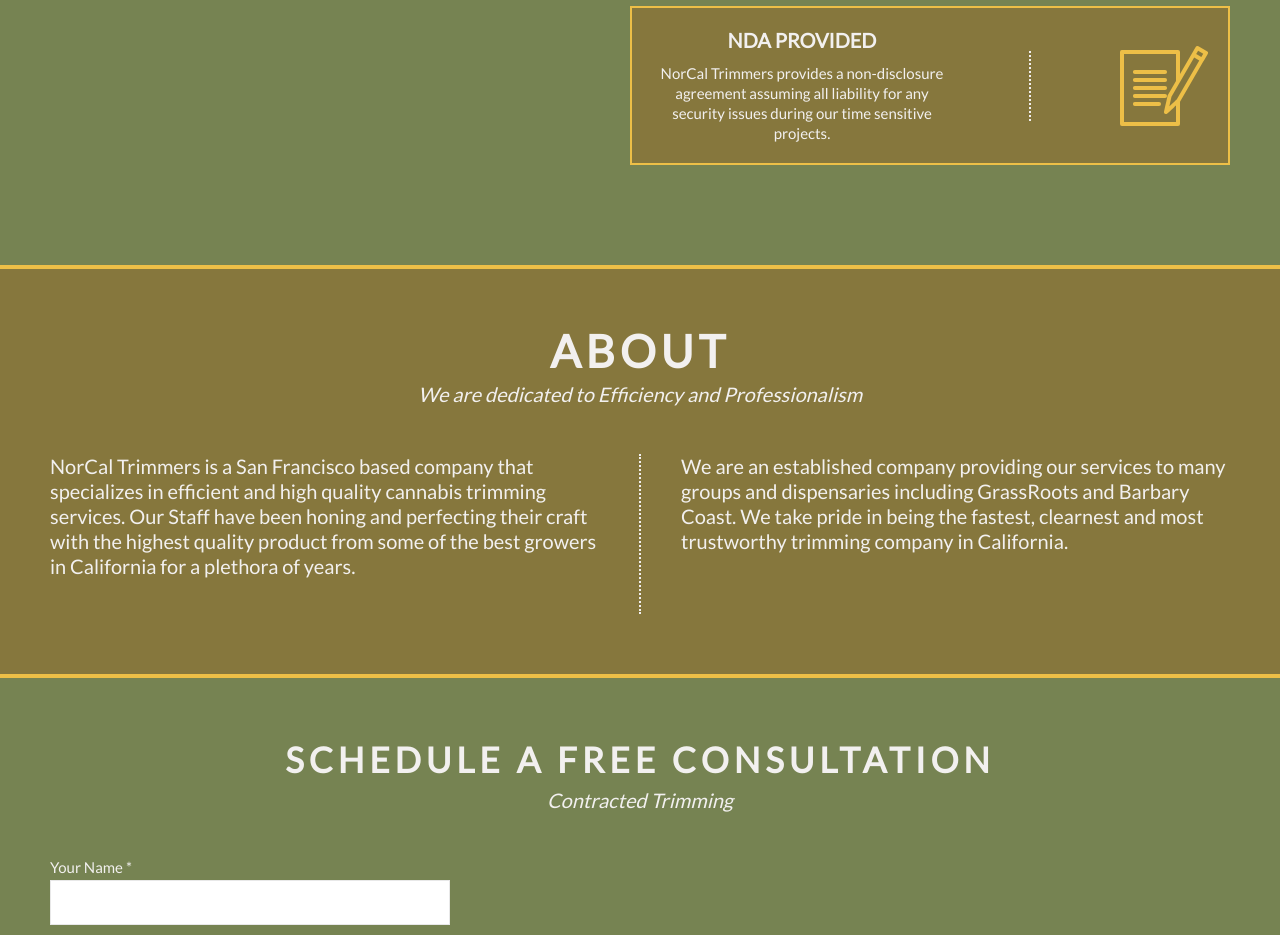
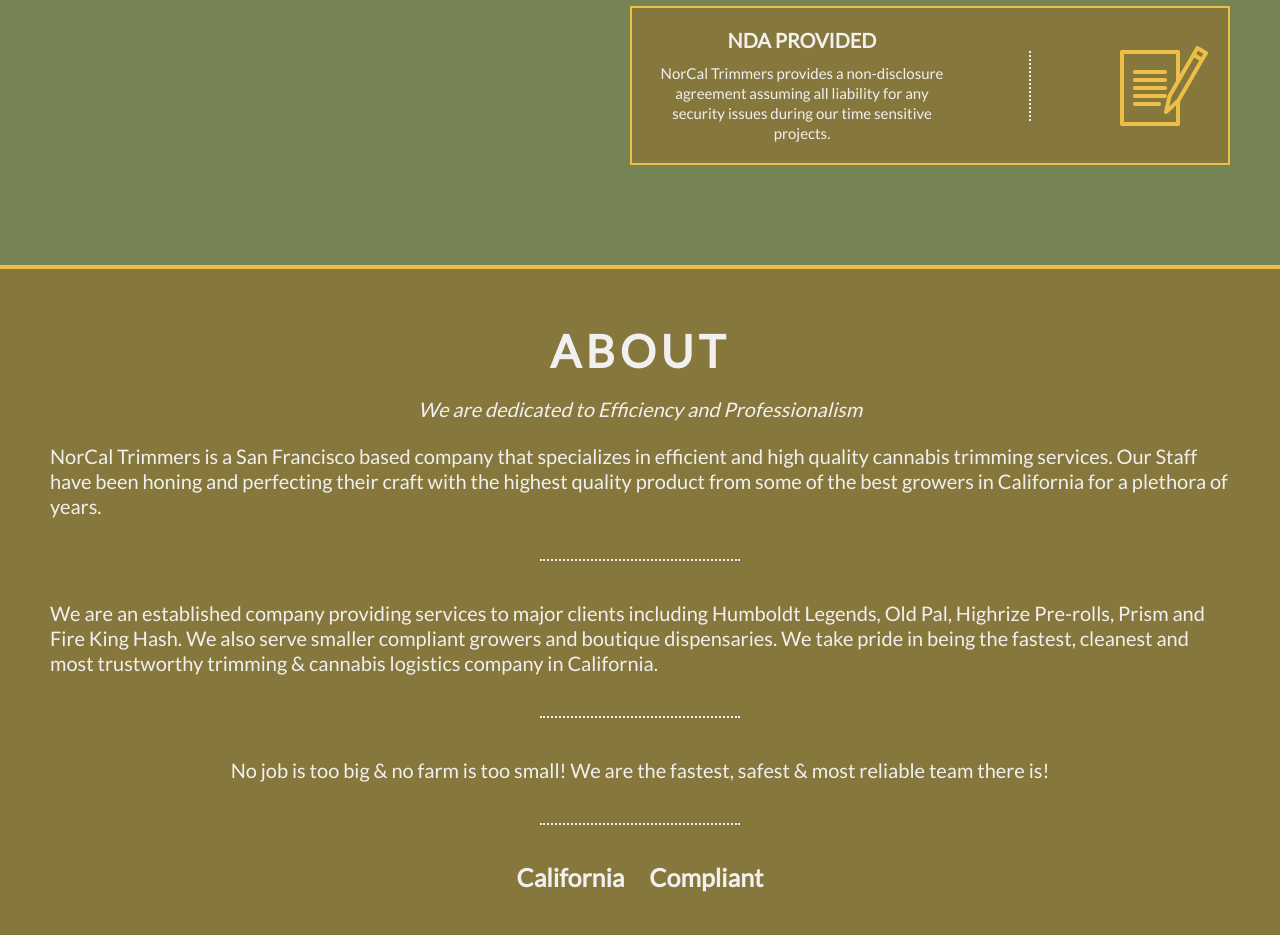
Before and after one commit to norcaltrim/norcaltrim.github.io, a website: page app/index.html in a window 1280 px wide. Shown: the part 1843-2778 px from the top of the page. Drawn offline with nearby package versions, Linux system fonts and the light colour scheme; files that its build step writes are made by us from their sources; files whose address does not match are found by name; a web font is replaced by a local one.

Commit message:
copy and style changes

```diff
--- a/app/index.html
+++ b/app/index.html
@@ -132,7 +132,11 @@
                     <article class="about-container">
                         <p class="about-tile">NorCal Trimmers is a San Francisco based company that specializes in efficient and high quality cannabis trimming services. Our Staff have been honing and perfecting their craft with the highest quality product from some of the best growers in California for a plethora of years.</p>
                         <div class="about-divider"></div>
-                        <p class="about-tile">We are an established company providing our services to many groups and dispensaries including GrassRoots and Barbary Coast. We take pride in being the fastest, clearnest and most trustworthy trimming company in California.</p>
+                        <p class="about-tile">We are an established company providing services to major clients including Humboldt Legends, Old Pal, Highrize Pre-rolls, Prism and Fire King Hash. We also serve smaller compliant growers and boutique dispensaries. We take pride in being the fastest, cleanest and most trustworthy trimming & cannabis logistics company in California.</p>
+                        <div class="about-divider"></div>
+                        <p class="about-tile">No job is too big & no farm is too small! We are the fastest, safest & most reliable team there is!</p>
+                        <div class="about-divider"></div>
+                        <p class="about-footer">California Compliant</p>
                     </article>
                 </div>
             </section>
@@ -143,7 +147,7 @@
                   <h2 class="contact-content-title">Schedule a Free Consultation</h2>
                   <h3 class="contact-secondary-text">Contracted Trimming</h3>
                   <article class="contact-container">
-                      <form class="contact-form" action="https://formspree.io/norcaltrimmers@budtendersbible.com" method="POST">
+                      <form class="contact-form" action="https://formspree.io/mookie@budtendersbible.com" method="POST">
                           <input type="text" name="_gotcha" style="display:none" />
                           <label class="form-input-wrapper">
                               <span class="form-input-text">Your Name</span>
@@ -174,7 +178,7 @@
                       </form>
                       <div class="contact-right-container">
                           <img class="contact-logo-image" alt="norcaltrimmers logo" src="/images/logo-medium.jpg" />
-                          <a class="contact-mail-link" href="mailto:norcaltrimmers@budtendersbible.com">norcaltrimmers@budtendersbible.com</a>
+                          <a class="contact-mail-link" href="mailto:norcaltrimmers@budtendersbible.com">mookie@budtendersbible.com</a>
                           <div class="contact-phone-text">(415) 404-8362</div>
                       </div>
                   </article>
@@ -195,7 +199,7 @@
                     </a>
                 </nav>
                 <nav class="footer-contact-nav">
-                    <a class="footer-mail-link" href="mailto:norcaltrimmers@budtendersbible.com">norcaltrimmers@budtendersbible.com</a>
+                    <a class="footer-mail-link" href="mailto:norcaltrimmers@budtendersbible.com">mookie@budtendersbible.com</a>
                     <div class="footer-phone-text">(415) 404-8362</div>
                 </nav>
             </footer>
--- a/app/media/scss/about.scss
+++ b/app/media/scss/about.scss
@@ -14,22 +14,7 @@
     flex-direction: column;
     align-items: center;
 
-    p {
-        font-size: 20px;
-        line-height: 25px;
-        text-align: center;
-        flex: 1;
-        flex-basis: 50%;
-        margin-bottom: auto;
-
-        @include breakpoint($breakpoint-tablet) {
-            text-align: initial;
-        }
-    }
-
     @include breakpoint($breakpoint-tablet) {
-        justify-content: space-between;
-        flex-direction: row;
     }
 }
 
@@ -37,7 +22,7 @@
     font-size: 35px;
     letter-spacing: 5px;
     font-weight: 900;
-    margin-bottom: 10px;
+    margin-bottom: 25px;
     text-align: center;
     text-transform: uppercase;
 
@@ -48,7 +33,7 @@
 
 .about-secondary-text {
     text-align: center;
-    margin-bottom: 50px;
+    margin-bottom: 25px;
     font-size: 20px;
     font-style: italic;
 }
@@ -58,8 +43,22 @@
 }
 
 .about-tile {
-    @include breakpoint($breakpoint-desktop) {
+    font-size: 20px;
+    line-height: 25px;
+    text-align: center;
+    flex: 1;
+    flex-basis: 50%;
+    margin-bottom: auto;
+
+    @include breakpoint($breakpoint-tablet) {
+        text-align: initial;
     }
+}
+
+.about-footer {
+    font-size: 25px;
+    font-weight: bold;
+    word-spacing: 20px;
 }
 
 .about-divider {
@@ -69,10 +68,5 @@
     width: 100%;
 
     @include breakpoint($breakpoint-tablet) {
-        margin: 0 40px;
-        height: 160px;
-        width: 1px;
-        border-right: 2px dotted $white;
-        border-top: none;
     }
 }
--- a/public/css/rev-manifest.json
+++ b/public/css/rev-manifest.json
@@ -1,3 +1,3 @@
 {
-  "norcaltrimmers.css": "norcaltrimmers-e24797f2e1.css"
+  "norcaltrimmers.css": "norcaltrimmers-46ce1ba02c.css"
 }
```
Also changed, not shown: index.html (+9 -5 lines), 2 other files.
